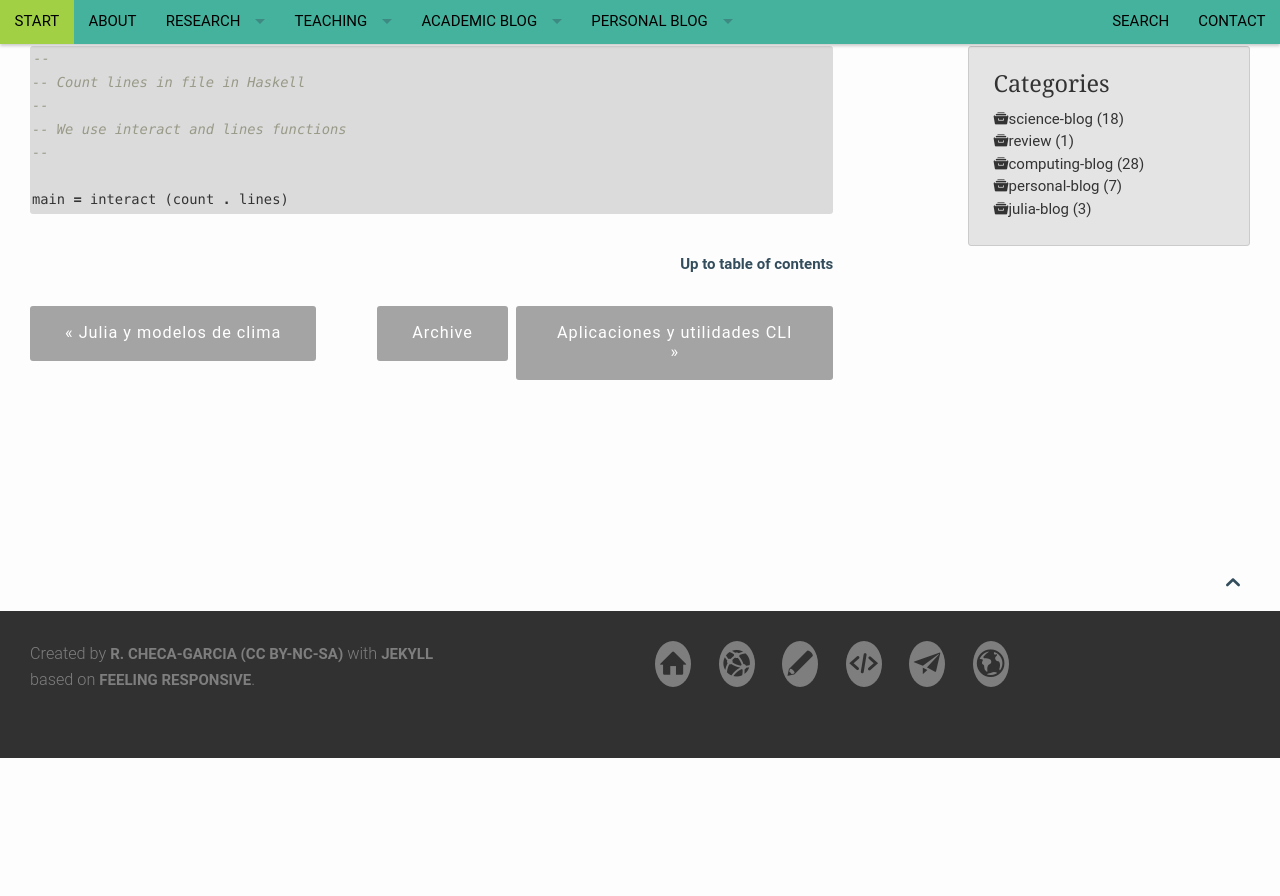
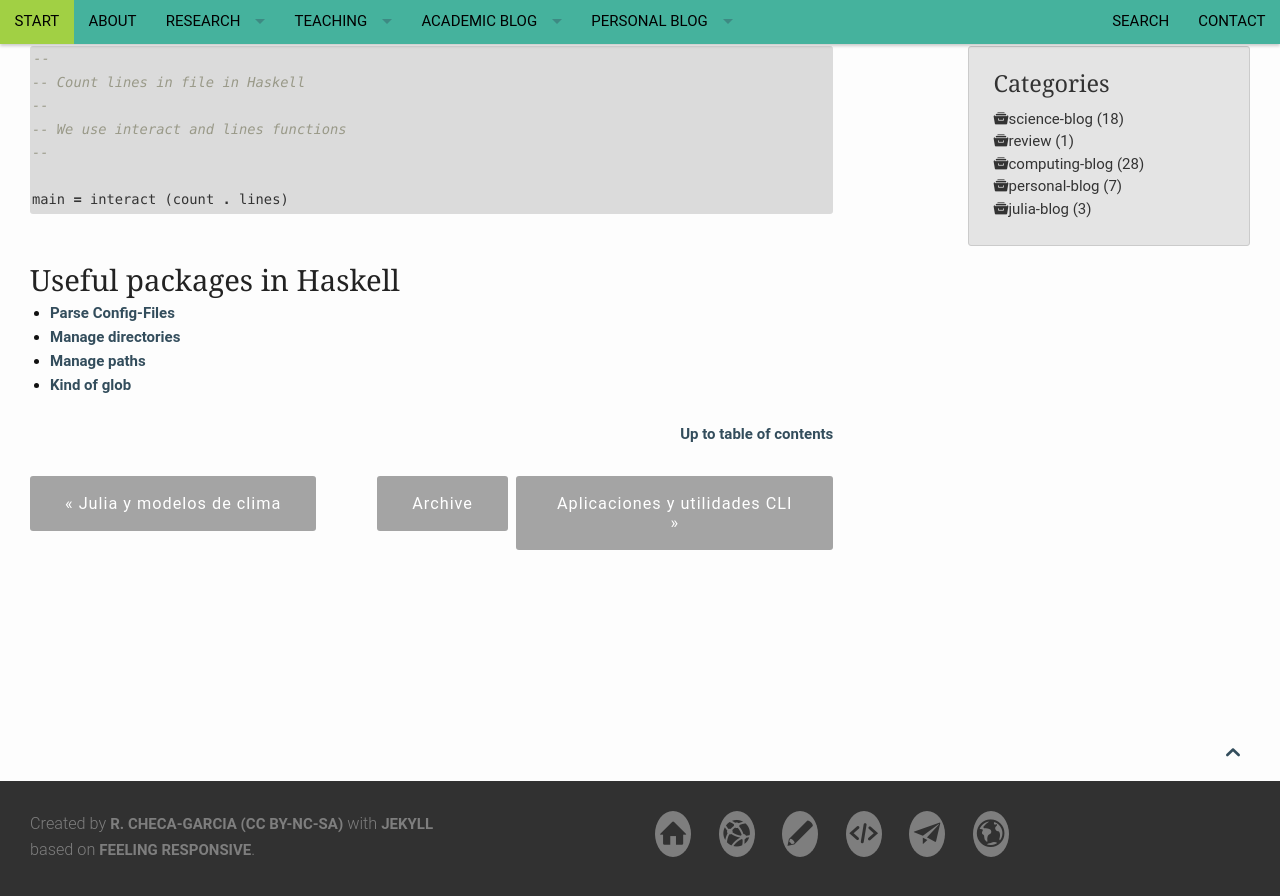
Before and after one commit to RCHG/rchg.github.io, a Jekyll site: the page built from _posts/2019-11-19-Learning-Haskell-2.md, in a window 1280 px wide and 900 px high, scrolled down 1416 px. Shown: the top 896 px of the window. Built offline with Jekyll 4.4.1, drawn with Linux system fonts in a browser that asks for light colours; nearby versions of some CDN libraries; comment, search, counter and statistics services are not loaded; before the commit the page ends 2174 px from its top, so only the background shows below that.

Commit message:
Update 2019-11-19-Learning-Haskell-2.md

```diff
--- a/_posts/2019-11-19-Learning-Haskell-2.md
+++ b/_posts/2019-11-19-Learning-Haskell-2.md
@@ -71,5 +71,15 @@ count s = show (length s) ++ "\n"
 main = interact (count . lines)
 {% endhighlight %}
 
+
+## Useful packages in Haskell
+
+
+- [Parse Config-Files](https://hackage.haskell.org/package/ConfigFile-1.1.4/docs/Data-ConfigFile.html)
+- [Manage directories](https://hackage.haskell.org/package/directory-1.3.6.0/docs/System-Directory.html)
+- [Manage paths](https://github.com/hasufell/hpath)
+- [Kind of glob](https://hackage.haskell.org/package/filepattern)
+
+
 <small markdown="1">[Up to table of contents](#toc)</small>
 {: .text-right }
```
